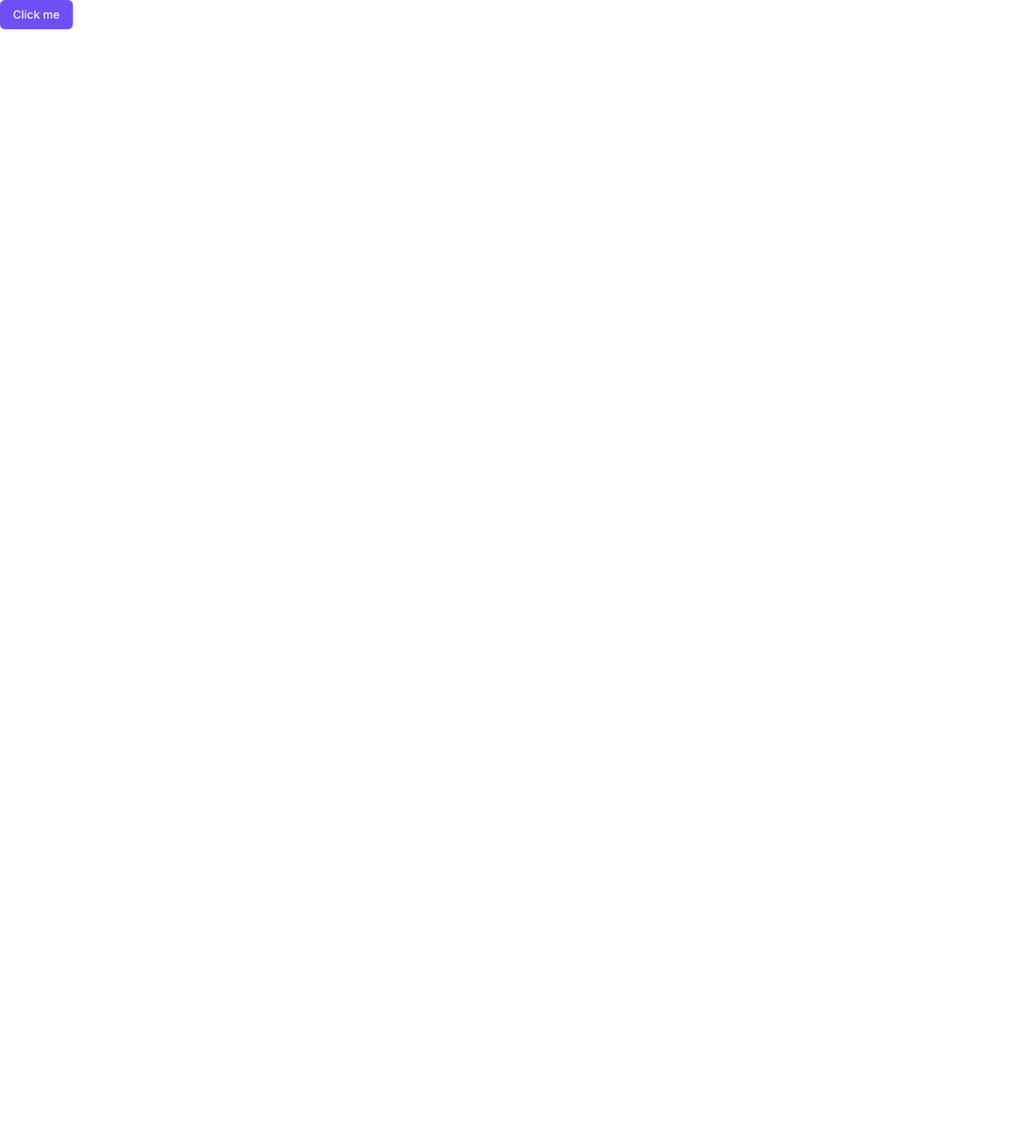
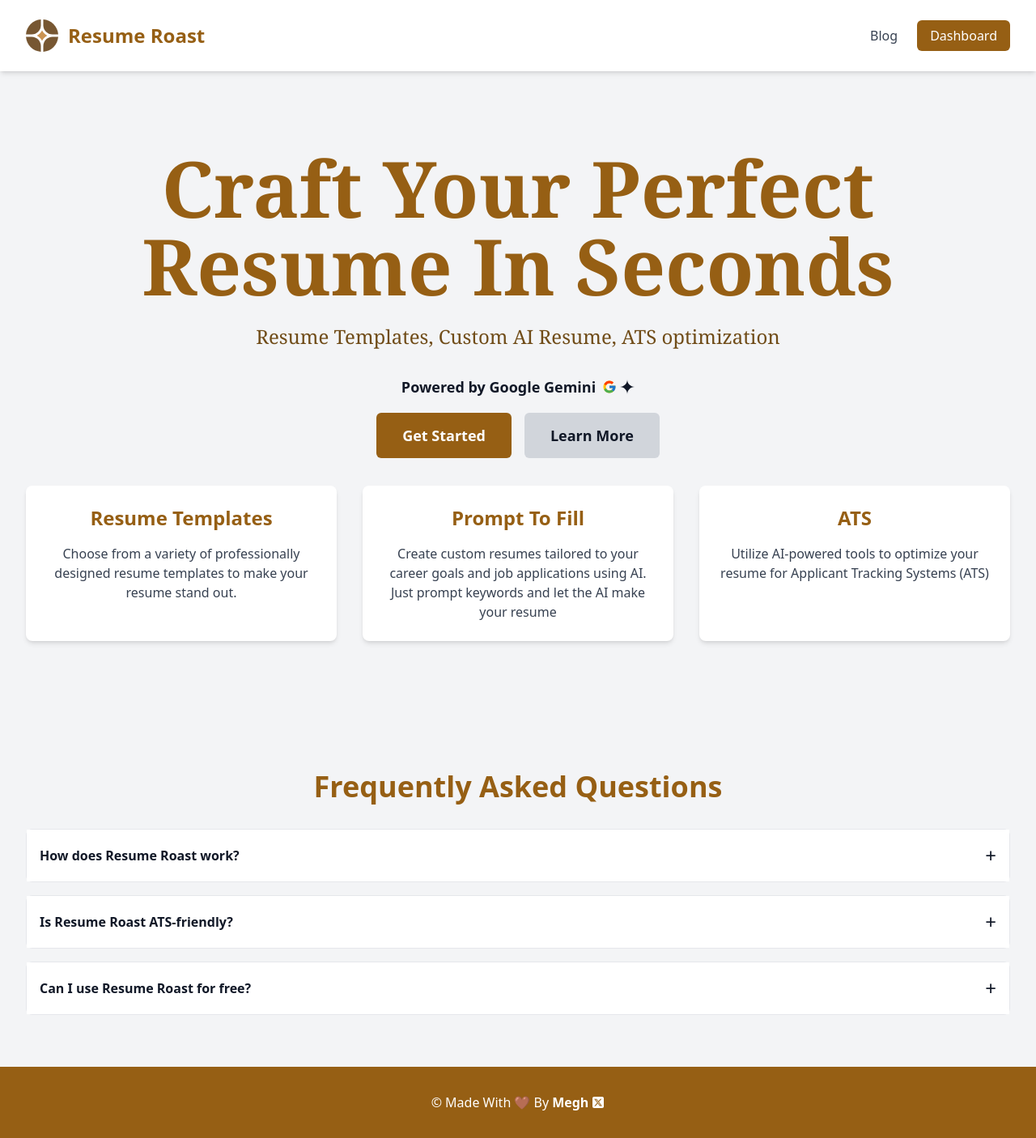
Before and after one commit to meghm1007/resumeroast, a Next.js app: page / in a window 1280 px wide. Shown: the whole page at 81% size. Before the commit the page ends 800 px from the top, so only its background shows below. Built offline with nearby package versions, Linux system fonts and the light colour scheme.

Commit message:
landing page UI

```diff
--- a/app/(auth)/sign-up/[[...sign-up]]/page.tsx
+++ b/app/(auth)/sign-up/[[...sign-up]]/page.tsx
@@ -1,5 +1,9 @@
 import { SignUp } from "@clerk/nextjs";
 
 export default function Page() {
-  return <SignUp />;
+  return (
+    <div className="flex items-center justify-center h-screen">
+      <SignUp />
+    </div>
+  );
 }
--- a/app/(data)/Templates.tsx
+++ b/app/(data)/Templates.tsx
@@ -1,6 +1,6 @@
 export default [
   {
-    name: "Basic Resume",
+    name: "Basic⭐",
     desc: "An AI Tool that generates your resume depending upon your skills and experience",
     category: "Basic Resume",
     icon: "/resume.png",
@@ -22,7 +22,29 @@ export default [
     ],
   },
   {
-    name: "Basic Resume",
+    name: "Premium✨",
+    desc: "An AI Tool that generates your resume depending upon your skills and experience",
+    category: "Basic Resume",
+    icon: "/resume.png",
+    aiPrompt:
+      "Give me 5 resume ideas in bullet wise format only based on a given niche and outline and give me result in rich text editor format",
+    slug: "generate-blog-title",
+    form: [
+      {
+        label: "Enter your blog niche",
+        field: "input",
+        name: "niche",
+        required: true,
+      },
+      {
+        label: "Enter blog outline",
+        field: "textarea",
+        name: " outline",
+      },
+    ],
+  },
+  {
+    name: "Custom🔥",
     desc: "An AI Tool that generates your resume depending upon your skills and experience",
     category: "Basic Resume",
     icon: "/resume.png",
--- a/app/dashboard/_components/Header.tsx
+++ b/app/dashboard/_components/Header.tsx
@@ -1,16 +1,23 @@
-import { UserButton } from "@clerk/nextjs";
-import { Search } from "lucide-react";
+"use client";
+import { UserButton, UserProfile } from "@clerk/nextjs";
+import { useUser } from "@clerk/nextjs";
 import React from "react";
 
 function Header() {
+  const { isLoaded, isSignedIn, user } = useUser();
+  if (!isLoaded || !isSignedIn) {
+    return null;
+  }
+
   return (
-    <div className="p-5 shadow-sm border-b-2 bg-white flex justify-between items-center">
-      <div className="flex gap-2 items-center p-2 border rounded-md max-w-lg bg-white">
-        <Search />
-        <input type="text" placeholder="Search..." className="outline-none" />
-      </div>
+    <div className="p-5 shadow-sm border-b-2 bg-white">
+      <div className="flex justify-between items-center">
+        {/* Left side content (if any) */}
+        <div></div>
 
-      <div className="flex gap-5 items-center">
+        {/* Right side content */}
+        <div className="flex flex-grid items-center gap-5">
+          <h2 className="text-xl font-mono">Hello, {user.firstName}👋🏻</h2>
           <UserButton
             appearance={{
               elements: {
@@ -23,6 +30,7 @@ function Header() {
           />
         </div>
       </div>
+    </div>
   );
 }
 
--- a/app/dashboard/_components/SearchSection.tsx
+++ b/app/dashboard/_components/SearchSection.tsx
@@ -4,7 +4,7 @@ import React from "react";
 function SearchSection({ onSearchInput }: any) {
   return (
     <div
-      className="p-10 bg-gradient-to-br from-purple-500 via-purple-700 to-blue-600
+      className="p-10 bg-gradient-to-br from-primary  to-amber-600
     flex flex-col justify-center items-center text-white"
     >
       <h2 className="text-3xl font-bold">Browse All Template Here</h2>
--- a/app/layout.tsx
+++ b/app/layout.tsx
@@ -6,7 +6,7 @@ import { ClerkProvider } from "@clerk/nextjs";
 const inter = Inter({ subsets: ["latin"] });
 
 export const metadata: Metadata = {
-  title: "Create Next App",
+  title: "Resume Roast🍵",
   description: "Generated by create next app",
 };
 
--- a/app/page.tsx
+++ b/app/page.tsx
@@ -1,10 +1,169 @@
-import { Button } from "@/components/ui/button";
+"use client";
+import Link from "next/link";
 import Image from "next/image";
+import { FcGoogle } from "react-icons/fc";
+import { SiGooglegemini } from "react-icons/si";
+import { FaSquareXTwitter } from "react-icons/fa6";
+import { useState } from "react";
+
+// FAQ data
+const faqs = [
+  {
+    question: "How does Resume Roast work?",
+    answer:
+      "Resume Roast uses AI-powered tools to help you create, customize, and optimize your resume. Simply choose a template, input your information, and let our AI assist you in crafting the perfect resume.",
+  },
+  {
+    question: "Is Resume Roast ATS-friendly?",
+    answer:
+      "Yes, all resumes created with Resume Roast are optimized for Applicant Tracking Systems (ATS). Our AI tools ensure that your resume is formatted correctly and includes relevant keywords for your industry.",
+  },
+  {
+    question: "Can I use Resume Roast for free?",
+    answer:
+      "We offer a free tier with basic features. For access to advanced AI tools and premium templates, we have affordable subscription plans available.",
+  },
+  // Add more FAQs as needed
+];
 
 export default function Home() {
+  const [openFaq, setOpenFaq] = useState<number | null>(null);
+
+  const toggleFaq = (index: number) => {
+    setOpenFaq(openFaq === index ? null : index);
+  };
+
   return (
-    <div>
-      <Button>Click me</Button>
+    <div className="min-h-screen bg-gray-100 text-gray-900 font-sans">
+      {/* Header */}
+      <header className="bg-white shadow-md py-6 px-8 flex justify-between items-center">
+        <Link href="/" className="flex items-center space-x-3">
+          <Image
+            src={"/logo.svg"}
+            alt="Resume Roast Logo"
+            width={40}
+            height={40}
+          />
+          <span className="text-2xl font-bold text-[#965f14]">
+            Resume Roast
+          </span>
+        </Link>
+        <nav className="space-x-6">
+          <Link
+            href="/blog"
+            className="text-gray-700 hover:text-[#965f14] transition"
+          >
+            Blog
+          </Link>
+          <Link
+            href="/dashboard"
+            className="bg-[#965f14] text-white hover:bg-[#7a4b12] px-4 py-2 rounded-md transition"
+          >
+            Dashboard
+          </Link>
+        </nav>
+      </header>
+
+      {/* Hero Section */}
+      <main className="container mx-auto px-8 py-24 text-center">
+        <h1 className="text-8xl font-bold mb-6 text-[#965f14] font-serif">
+          Craft Your Perfect Resume In Seconds
+        </h1>
+        <p className="text-2xl mb-8 text-[#704c18] font-serif">
+          Resume Templates, Custom AI Resume, ATS optimization
+        </p>
+        <p className="flex justify-center items-center font-extrabold text-lg mb-8">
+          Powered by Google Gemini <FcGoogle className="ml-2 mr-1" />{" "}
+          <SiGooglegemini />
+        </p>
+        <div className="space-x-4 mb-12">
+          <Link
+            href="/dashboard"
+            className="bg-[#965f14] text-white hover:bg-[#7a4b12] px-8 py-4 rounded-md text-lg font-semibold transition"
+          >
+            Get Started
+          </Link>
+          <Link
+            href="#features"
+            className="bg-gray-300 hover:bg-gray-400 px-8 py-4 rounded-md text-lg font-semibold transition"
+          >
+            Learn More
+          </Link>
+        </div>
+
+        {/* Feature Highlights */}
+        <div className="grid md:grid-cols-3 gap-8">
+          <div className="bg-white p-6 rounded-lg shadow-md">
+            <h2 className="text-2xl font-bold text-[#965f14] mb-4">
+              Resume Templates
+            </h2>
+            <p className="text-gray-700">
+              Choose from a variety of professionally designed resume templates
+              to make your resume stand out.
+            </p>
+          </div>
+          <div className="bg-white p-6 rounded-lg shadow-md">
+            <h2 className="text-2xl font-bold text-[#965f14] mb-4">
+              Prompt To Fill
+            </h2>
+            <p className="text-gray-700">
+              Create custom resumes tailored to your career goals and job
+              applications using AI. Just prompt keywords and let the AI make
+              your resume
+            </p>
+          </div>
+          <div className="bg-white p-6 rounded-lg shadow-md">
+            <h2 className="text-2xl font-bold text-[#965f14] mb-4">ATS</h2>
+            <p className="text-gray-700">
+              Utilize AI-powered tools to optimize your resume for Applicant
+              Tracking Systems (ATS)
+            </p>
+          </div>
+        </div>
+      </main>
+
+      {/* FAQ Section */}
+      <section className="container mx-auto px-8 py-16">
+        <h2 className="text-4xl font-bold mb-8 text-center text-[#965f14]">
+          Frequently Asked Questions
+        </h2>
+        <div className="space-y-4">
+          {faqs.map((faq, index) => (
+            <div key={index} className="border border-gray-200 rounded-lg">
+              <button
+                className="flex justify-between items-center w-full p-4 text-left bg-white hover:bg-gray-50 focus:outline-none"
+                onClick={() => toggleFaq(index)}
+              >
+                <span className="font-semibold">{faq.question}</span>
+                <span className="text-2xl">
+                  {openFaq === index ? "−" : "+"}
+                </span>
+              </button>
+              {openFaq === index && (
+                <div className="p-4 bg-gray-50">
+                  <p>{faq.answer}</p>
+                </div>
+              )}
+            </div>
+          ))}
+        </div>
+      </section>
+
+      {/* Footer */}
+      <footer className="bg-[#965f14] text-white py-8 text-center">
+        <div className="flex justify-center items-center">
+          <p className="mr-1">&copy; Made With 🤎 By </p>
+          <a
+            className="font-bold flex items-center"
+            target="_blank"
+            rel="noopener noreferrer"
+            href="https://x.com/itsthemeg"
+          >
+            Megh
+            <FaSquareXTwitter className="ml-1" />
+          </a>
+        </div>
+      </footer>
     </div>
   );
 }
--- a/package.json
+++ b/package.json
@@ -25,6 +25,7 @@
     "next": "14.2.5",
     "react": "^18",
     "react-dom": "^18",
+    "react-icons": "^5.2.1",
     "tailwind-merge": "^2.4.0",
     "tailwindcss-animate": "^1.0.7"
   },
--- a/tailwind.config.ts
+++ b/tailwind.config.ts
@@ -1,13 +1,13 @@
-import type { Config } from "tailwindcss"
+import type { Config } from "tailwindcss";
 
 const config = {
   darkMode: ["class"],
   content: [
-    './pages/**/*.{ts,tsx}',
-    './components/**/*.{ts,tsx}',
-    './app/**/*.{ts,tsx}',
-    './src/**/*.{ts,tsx}',
-	],
+    "./pages/**/*.{ts,tsx}",
+    "./components/**/*.{ts,tsx}",
+    "./app/**/*.{ts,tsx}",
+    "./src/**/*.{ts,tsx}",
+  ],
   prefix: "",
   theme: {
     container: {
@@ -25,7 +25,7 @@ const config = {
         background: "hsl(var(--background))",
         foreground: "hsl(var(--foreground))",
         primary: {
-          DEFAULT: "#704ef8",
+          DEFAULT: "#965f14",
           foreground: "hsl(var(--primary-foreground))",
         },
         secondary: {
@@ -75,6 +75,6 @@ const config = {
     },
   },
   plugins: [require("tailwindcss-animate")],
-} satisfies Config
+} satisfies Config;
 
-export default config
+export default config;
```
Also changed, not shown: 1 other file (tests, documents, lock files or other folders). Lines whose indentation alone changed are shown as unchanged.
